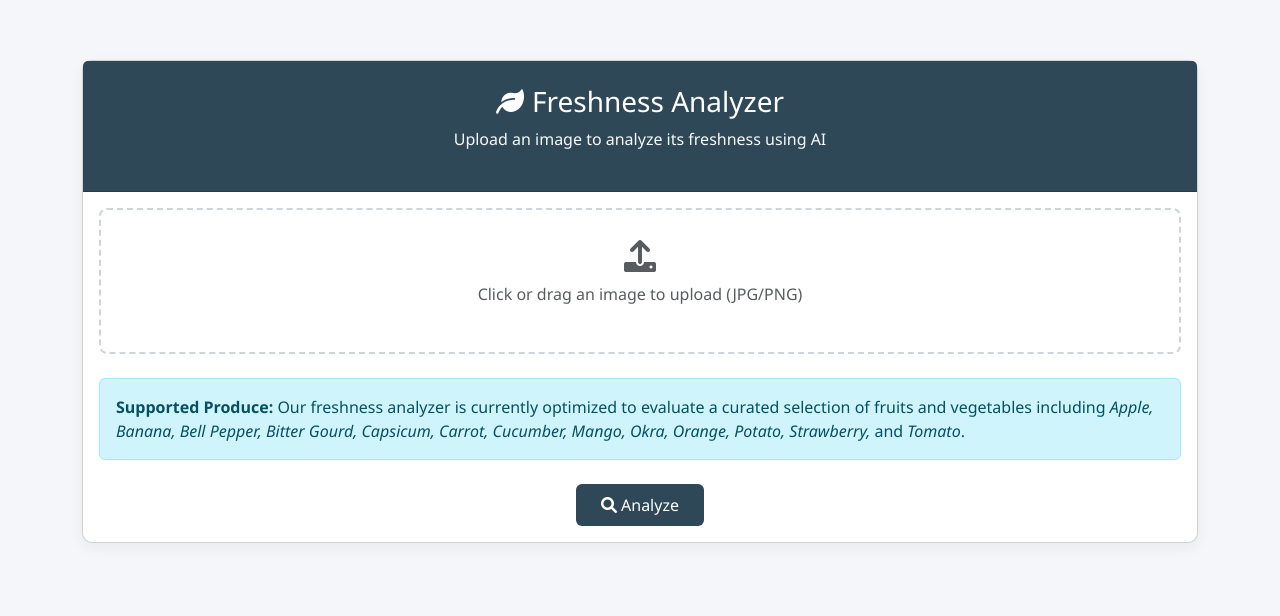
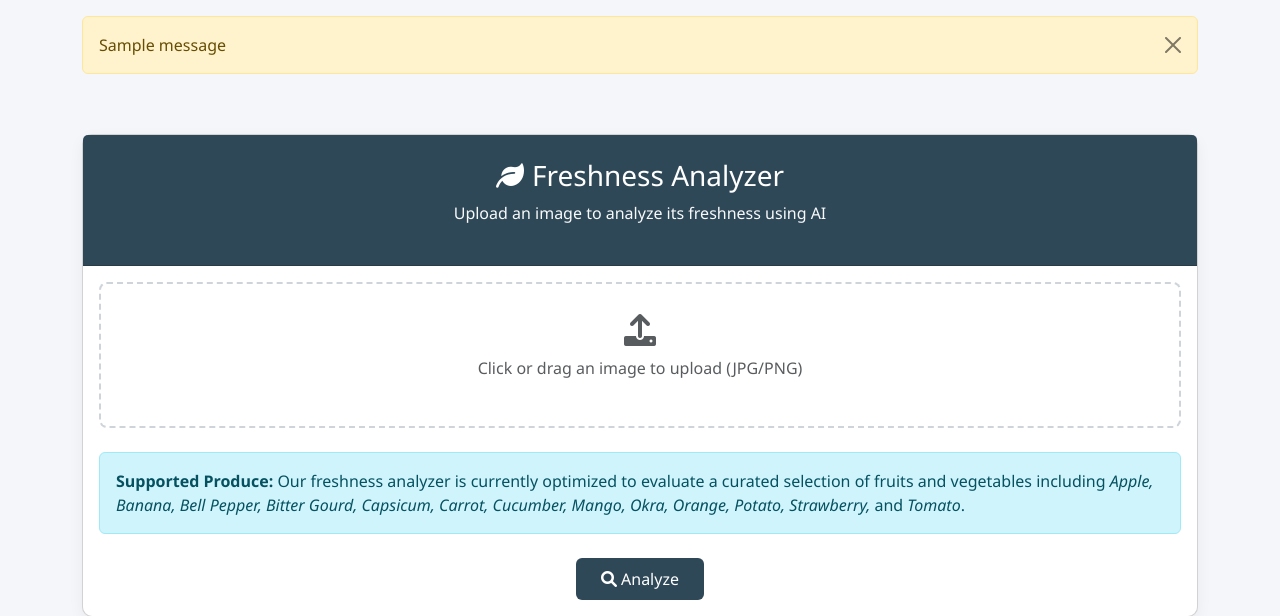
Before and after one commit to Imtry100/Ecochoice_Naturals, a Flask app: page / in a window 1280 px wide. Shown: the top 616 px of the page. Run offline with Flask 3, Linux system fonts and the light colour scheme; one stand-in notice (Sample message) is shown.

Commit message:
Update index.html

```diff
--- a/website/template/index.html
+++ b/website/template/index.html
@@ -66,6 +66,16 @@
     </style>
 </head>
 <body>
+<div class="container mt-3">
+    {% with messages = get_flashed_messages() %}
+      {% if messages %}
+        <div class="alert alert-warning alert-dismissible fade show" role="alert">
+            {{ messages[0] }}
+            <button type="button" class="btn-close" data-bs-dismiss="alert" aria-label="Close"></button>
+        </div>
+      {% endif %}
+    {% endwith %}
+</div>
 <div class="container">
     <div class="card">
         <div class="card-header">
```
